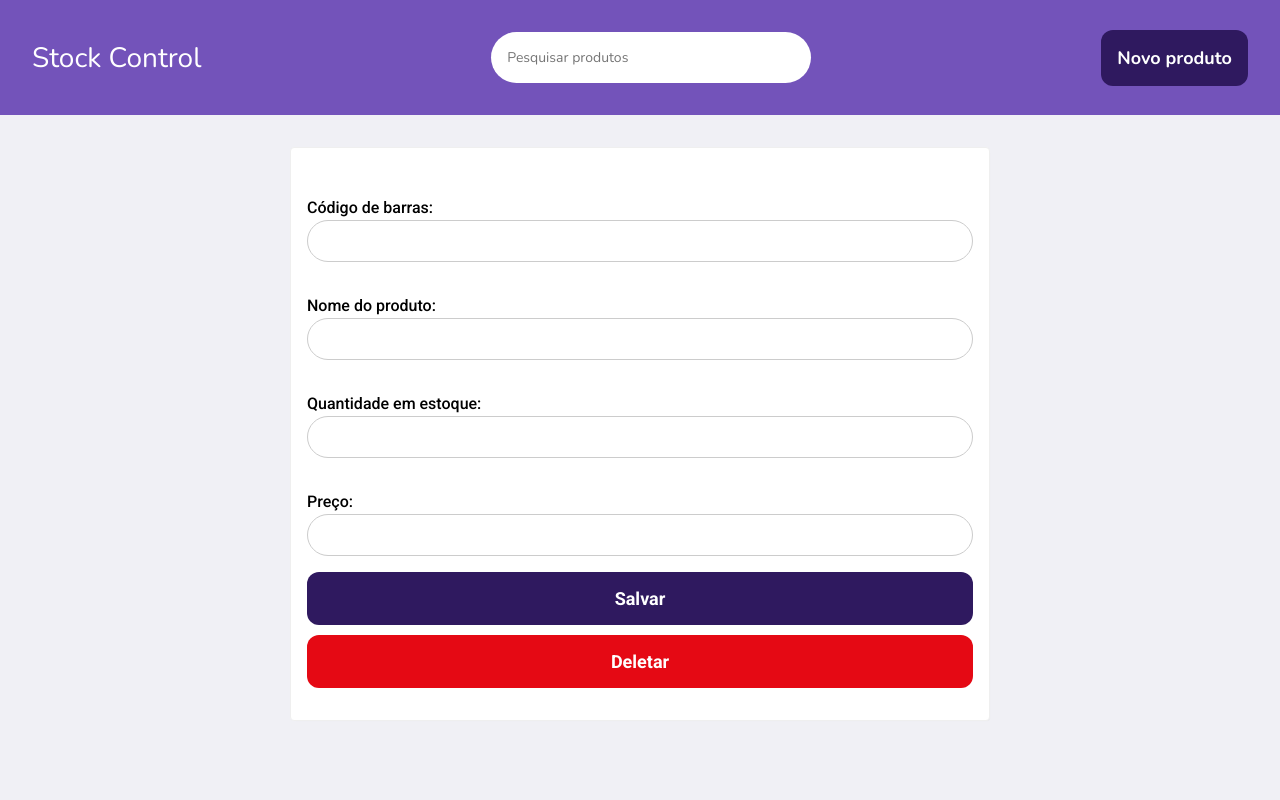
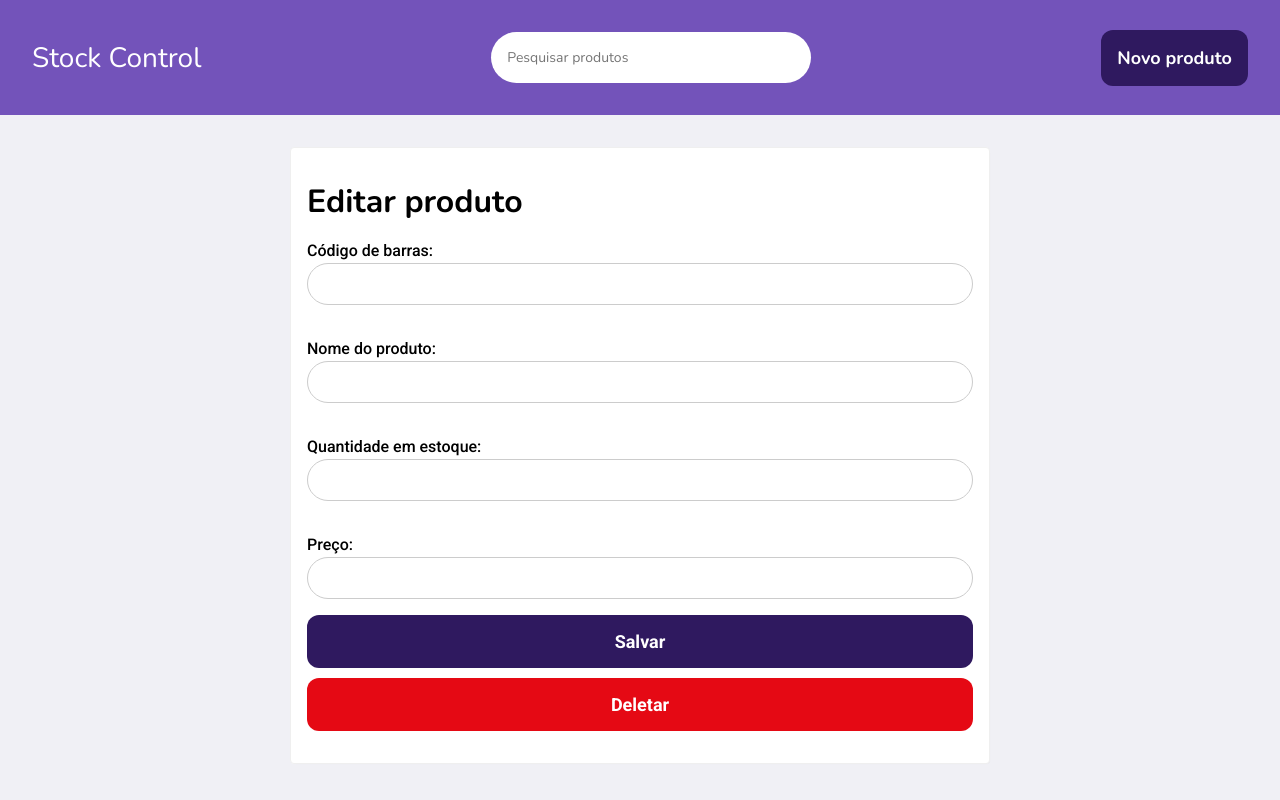
Before and after one commit to leoorlandin/CompreAqui-App, a React (Create React App) app in the folder frontend/: page /product/1/edit in a window 1280 px wide. Built offline with nearby package versions, Linux system fonts and the light colour scheme; no server answers.

Commit message:
remove Form component

```diff
--- a/frontend/src/components/Form/index.js
+++ /dev/null
@@ -1,92 +0,0 @@
-import React, { useState } from 'react';
-import { useHistory } from 'react-router-dom';
-import api from '../../services/api';
-
-import Button from '../../components/Button';
-
-import * as S from './styles';
-
-const Form = ({ barcodeValue, nameValue, quantityValue, priceValue }) => {
-
-  const history = useHistory();
-
-  const [barcode, setBarcode] = useState('');
-  const [name, setName] = useState('');
-  const [quantity, setQuantity] = useState('');
-  const [price, setPrice] = useState('');
-
-
-  const handleRegister = async (e) => {
-    e.preventDefault();
-
-    const data = {
-      barcode,
-      name,
-      quantity,
-      price
-    };
-
-    try {
-      const response = await api.post('product/create', data);
-
-      alert('Produto criado');
-
-      history.push('/');
-    } catch (err) {
-      alert('erro no cadastro, tente novamente')
-    }
-
-  };
-
-  return (
-    <S.Form onSubmit={handleRegister}>
-      <S.FormField>
-        <S.FieldName>Código de barras:</S.FieldName>
-        <S.FieldValue
-          type="number"
-          value={barcode}
-          onChange={e => setBarcode(e.target.value)}
-        >
-          {/* {barcodeValue} */}
-        </S.FieldValue>
-      </S.FormField>
-
-      <S.FormField>
-        <S.FieldName>Nome do produto:</S.FieldName>
-        <S.FieldValue
-          type="text"
-          value={name}
-          onChange={e => setName(e.target.value)}
-        >
-          {/* {nameValue} */}
-        </S.FieldValue>
-      </S.FormField>
-
-      <S.FormField>
-        <S.FieldName>Quantidade em estoque:</S.FieldName>
-        <S.FieldValue
-          type="number"
-          value={quantity}
-          onChange={e => setQuantity(e.target.value)}
-        >
-          {/* {quantityValue} */}
-        </S.FieldValue>
-      </S.FormField>
-
-      <S.FormField>
-        <S.FieldName>Preço:</S.FieldName>
-        <S.FieldValue
-          type="number"
-          value={price}
-          onChange={e => setPrice(e.target.value)}
-        >
-          {/* {priceValue} */}
-        </S.FieldValue>
-      </S.FormField>
-
-      <Button textContent="Salvar" type="submit" />
-    </S.Form>
-  );
-};
-
-export default Form;
--- a/frontend/src/components/Form/styles.js
+++ /dev/null
@@ -1,25 +0,0 @@
-import styled from 'styled-components';
-
-export const Form = styled.form`
-  button {
-    width: 100%;
-  }
-`;
-
-export const FormField = styled.div`
-  padding: 16px 0;
-`;
-
-export const FieldName = styled.div`
-  font-size: 16px;
-  line-height: 24px;
-  font-weight: 500;
-  color: #000;
-`;
-
-export const FieldValue = styled.input`
-  width: 100%;
-  padding: 12px;
-  border-radius: 24px;
-  border: 1px solid #ccc;
-`;
--- a/frontend/src/pages/Edit/index.js
+++ b/frontend/src/pages/Edit/index.js
@@ -3,7 +3,7 @@ import { useParams, useHistory } from 'react-router-dom';
 
 import Header from '../../components/Header';
 import MainCard from '../../components/MainCard';
-import Form from '../../components/Form';
+import Input from '../../components/Input';
 import Button from '../../components/Button';
 
 
@@ -11,37 +11,43 @@ import api from '../../services/api';
 
 import * as S from './styles';
 
-const Edit = () => {
+const Edit = (onSubmit) => {
 
   const history = useHistory();
   const { id } = useParams();
-  // const [product, setProduct] = useState([]);
+  const [product, setProduct] = useState([]);
 
-  // useEffect(() =>
-  //   api.get(`product/${id}`)
-  //     .then(response => {
-  //       setProduct(response.data);
-  //     })
-  //   , [id])
+  useEffect(() =>
+    api.get(`product/${id}`)
+      .then(response => {
+        setProduct(response.data);
+      })
+    , [id])
+
+  const [barcode, setBarcode] = useState('');
+  const [name, setName] = useState('');
+  const [quantity, setQuantity] = useState('');
+  const [price, setPrice] = useState('');
 
 
-  // const handleSaveButton = async (e) => {
-  //   e.preventDefault();
+  const handleSaveButton = async (e) => {
+    e.preventDefault();
 
-  //   const data = {
-  //     barcode,
-  //     name,
-  //     quantity,
-  //     price
-  //   }
+    const request = {
+      barcode,
+      name,
+      quantity,
+      price
+    }
 
-  //   try {
-  //     const response = await api.put(`/product/${id}/edit`, data)
-  //     alert('registro atualizado com sucesso')
-  //   } catch {
-
-  //   }
-  // };
+    try {
+      const response = await api.put(`/product/${id}/edit`, request);
+      alert('registro atualizado com sucesso');
+      history.push('/');
+    } catch {
+      alert('internal error')
+    }
+  };
 
   // const handleDeleteButton = async () => {
 
@@ -57,8 +63,38 @@ const Edit = () => {
   return (
     <S.Edit>
       <Header />
-      <MainCard>
-        <Form />
+      <MainCard sectionTitle="Editar produto">
+        <S.Form onSubmit={handleSaveButton}>
+          <Input
+            label="Código de barras:"
+            type="number"
+            value={barcode}
+            onChange={e => setBarcode(e.target.value)}
+          />
+
+          <Input
+            label="Nome do produto:"
+            type="text"
+            value={name}
+            onChange={e => setName(e.target.value)}
+          />
+
+          <Input
+            label="Quantidade em estoque:"
+            type="number"
+            value={quantity}
+            onChange={e => setQuantity(e.target.value)}
+          />
+
+          <Input
+            label="Preço:"
+            type="number"
+            value={price}
+            onChange={e => setPrice(e.target.value)}
+          />
+
+          <Button textContent="Salvar" type="submit" />
+        </S.Form>
         <Button textContent="Deletar" type="submit" />
       </MainCard>
     </S.Edit>
--- a/frontend/src/pages/Edit/styles.js
+++ b/frontend/src/pages/Edit/styles.js
@@ -7,3 +7,9 @@ export const Edit = styled.div`
    background: #E50914;
  }
 `
+
+export const Form = styled.form`
+  button {
+    width: 100%;
+  }
+`;
--- a/frontend/src/pages/create/index.js
+++ b/frontend/src/pages/create/index.js
@@ -23,7 +23,7 @@ const Create = () => {
   const handleRegister = async (e) => {
     e.preventDefault();
 
-    const data = {
+    const request = {
       barcode,
       name,
       quantity,
@@ -31,7 +31,7 @@ const Create = () => {
     };
 
     try {
-      const response = await api.post('product/create', data);
+      const response = await api.post('product/create', request);
 
       alert('Produto criado');
 
```
Also changed, not shown: 1 other file (tests, documents, lock files or other folders).
